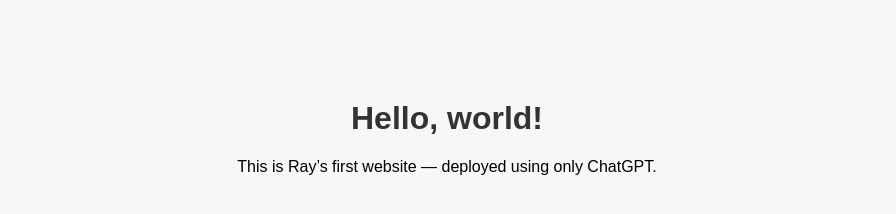
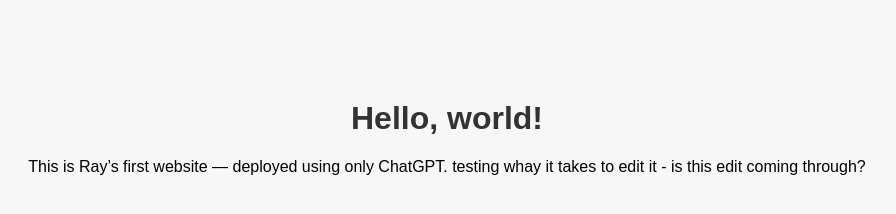
Before and after one commit to rsubers0617/first-site, a plain HTML site: page index.html in a window 1280 px wide. Shown: the whole page, without its empty margins (193-1089 px from the left). Drawn offline with Linux system fonts and the light colour scheme.

Commit message:
Update index.html
Just updated a few lines of text (7/4/25)

```diff
--- a/index.html
+++ b/index.html
@@ -18,6 +18,7 @@
 </head>
 <body>
   <h1>Hello, world!</h1>
-  <p>This is Ray’s first website — deployed using only ChatGPT.</p>
+  <p>This is Ray’s first website — deployed using only ChatGPT. testing whay it takes to edit it -
+  is this edit coming through?</p>
 </body>
 </html>
```
